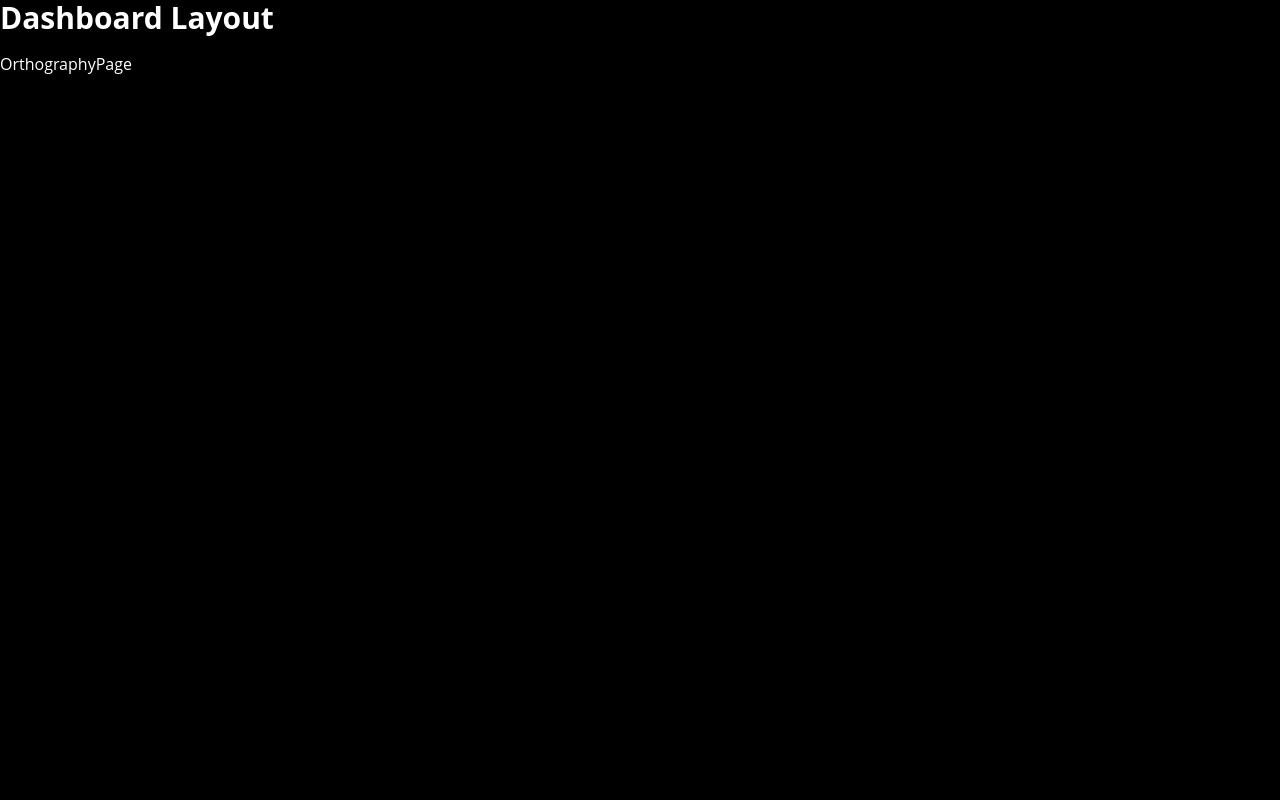
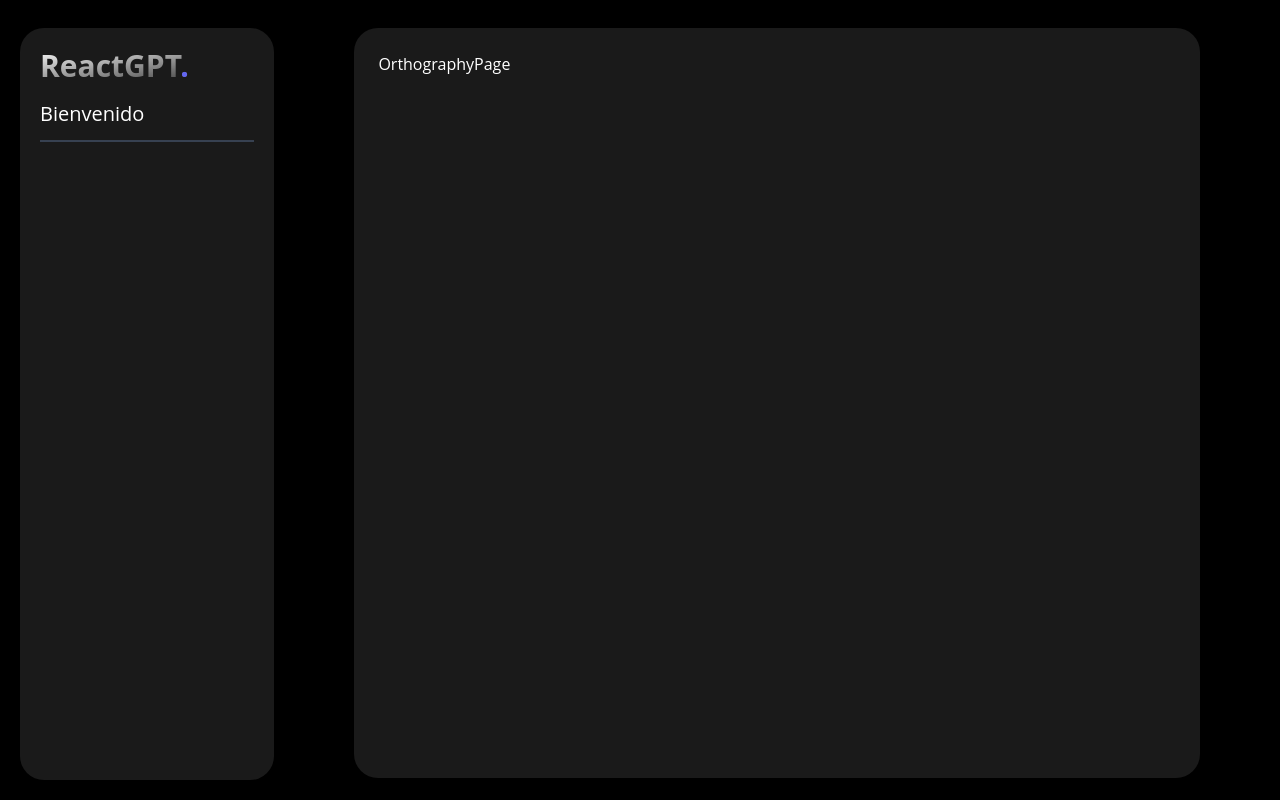
Before and after one commit to JoseAlbDR/ReactGPT, a React (Vite) app: page /orthography in a window 1280 px wide. Built offline with nearby package versions, Linux system fonts and the light colour scheme.

Commit message:
feat: DashboardLayout styles

```diff
--- a/src/presentation/layouts/DashboardLayout.tsx
+++ b/src/presentation/layouts/DashboardLayout.tsx
@@ -1,12 +1,27 @@
-import React from 'react';
 import { Outlet } from 'react-router-dom';
 
-const DashboardLayout = () => {
+export const DashboardLayout = () => {
   return (
-    <div>
-      <h1>Dashboard Layout</h1>
-      <Outlet />
-    </div>
+    <main className="flex flex-row mt-7">
+      <nav className="hidden sm:flex flex-col ml-5 w-[370px] min-h-[calc(100vh-3.0rem)] bg-white bg-opacity-10 p-5 rounded-3xl">
+        <h1 className="font-bold text-lg lg:text-3xl bg-gradient-to-br from-white via-white/50 bg-clip-text text-transparent">
+          ReactGPT<span className="text-indigo-500">.</span>
+        </h1>
+        <span className="text-xl">Bienvenido</span>
+
+        <div className="border-gray-700 border my-3" />
+
+        {/* Opciones del menú */}
+      </nav>
+
+      <section className="mx-3 sm:mx-20 flex flex-col w-full h-[calc(100vh-50px)]  bg-white bg-opacity-10 p-5 rounded-3xl">
+        <div className="flex flex-row h-full">
+          <div className="flex flex-col flex-auto h-full p-1">
+            <Outlet />
+          </div>
+        </div>
+      </section>
+    </main>
   );
 };
 
```
